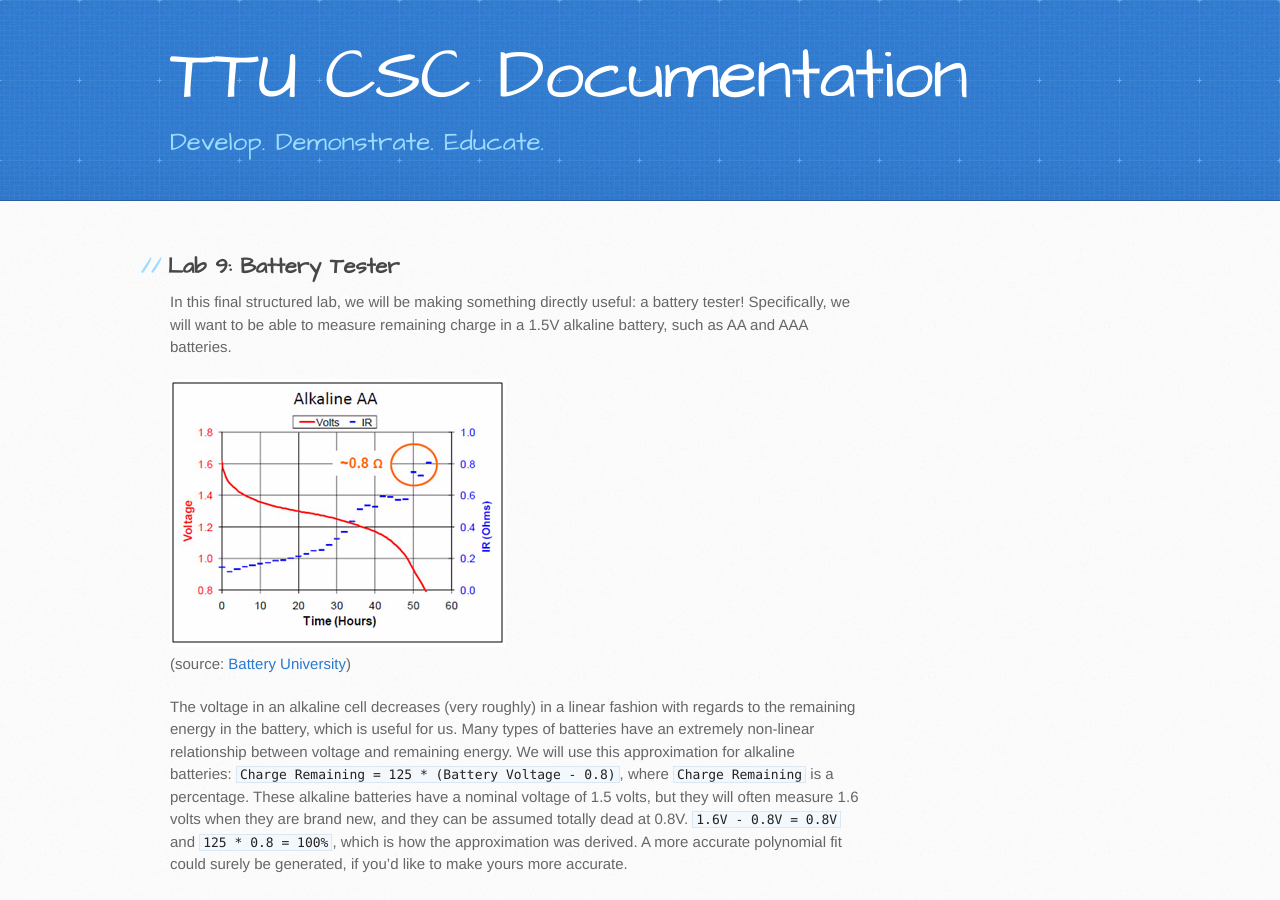
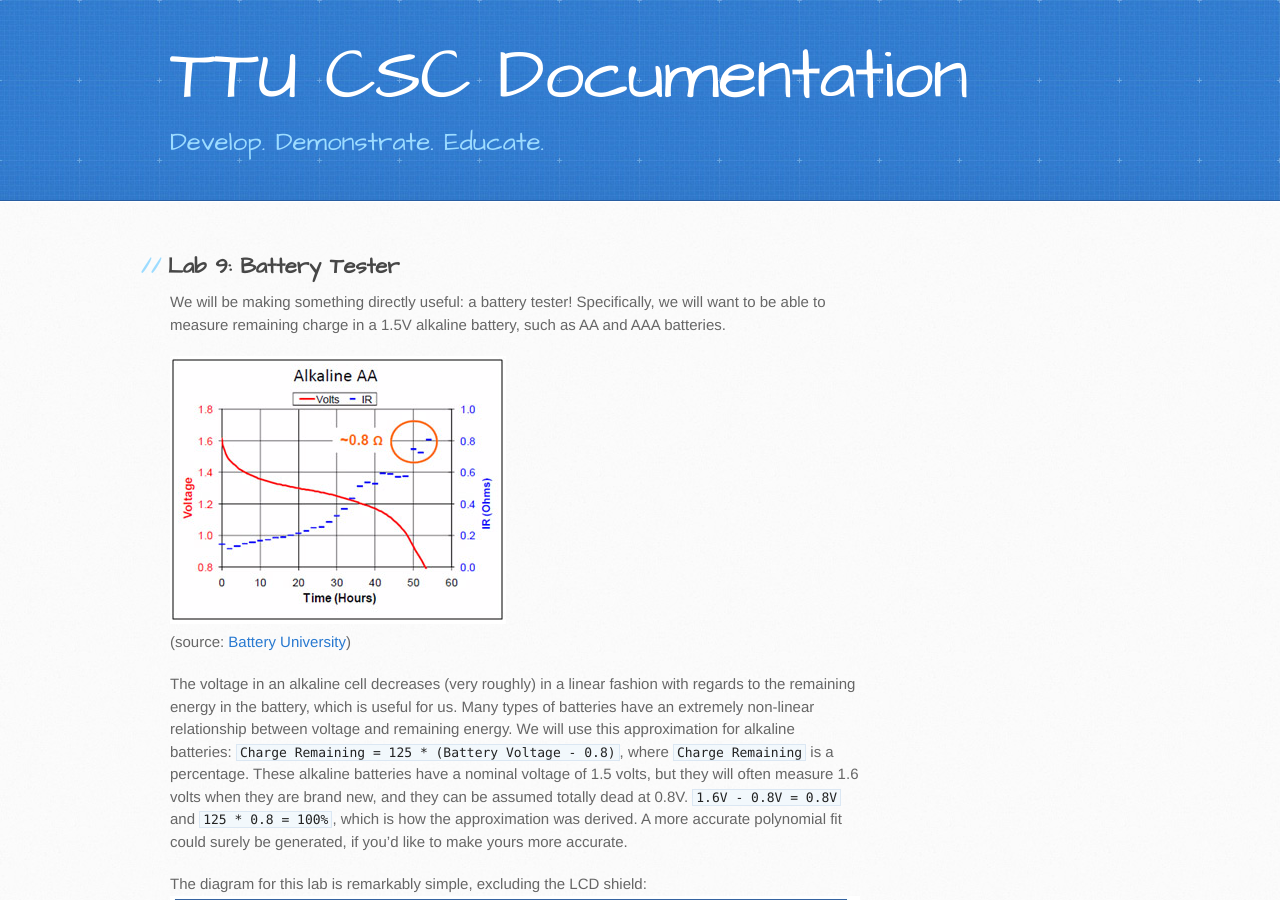
Before and after one commit to TTU-CSC/ttu-csc.github.com, a Jekyll site: the page built from _posts/2015-07-19-lab-9-battery-tester.markdown, in a window 1280 px wide and 900 px high. Built offline with Jekyll 4.4.1, drawn with Linux system fonts in a browser that asks for light colours.

Commit message:
Changed lab 9 to not be the last one.  More changes to come.

```diff
--- a/_posts/2015-07-19-lab-10-music-box.markdown
+++ b/_posts/2015-07-19-lab-10-music-box.markdown
@@ -5,7 +5,7 @@
 categories: docs
 ---
 
-We will be making a small music box. We will simply be using the piezo element with some software for this lab. Connect one wire of the Piezo element to `Pin 8` and one wire to `Gnd`.
+In this final structured lab, we will be making a small music box. We will simply be using the piezo element with some software for this lab. Connect one wire of the Piezo element to `Pin 8` and one wire to `Gnd`.
 
 See this circuit layout:
 ![Lab 9 diagram]({{site.url}}/images/lab_9.jpg)
--- a/_posts/2015-07-19-lab-9-battery-tester.markdown
+++ b/_posts/2015-07-19-lab-9-battery-tester.markdown
@@ -5,7 +5,7 @@
 categories: docs
 ---
 
-In this final structured lab, we will be making something directly useful: a battery tester! Specifically, we will want to be able to measure remaining charge in a 1.5V alkaline battery, such as AA and AAA batteries.
+We will be making something directly useful: a battery tester! Specifically, we will want to be able to measure remaining charge in a 1.5V alkaline battery, such as AA and AAA batteries.
 
 ![Alkaline State of Charge]({{site.url}}/images/Alkaline-SOC.jpg)
 (source: [Battery University](http://batteryuniversity.com/learn/article/examining_loading_characteristics_on_primary_and_secondary_batteries))
```
